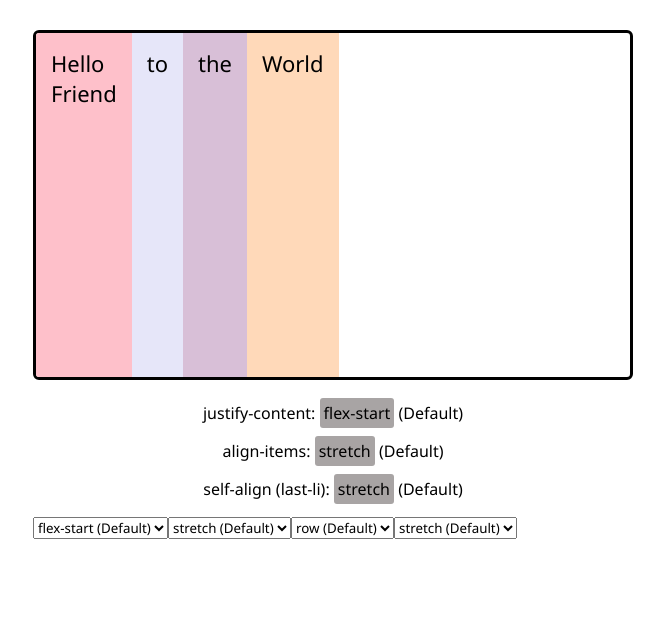
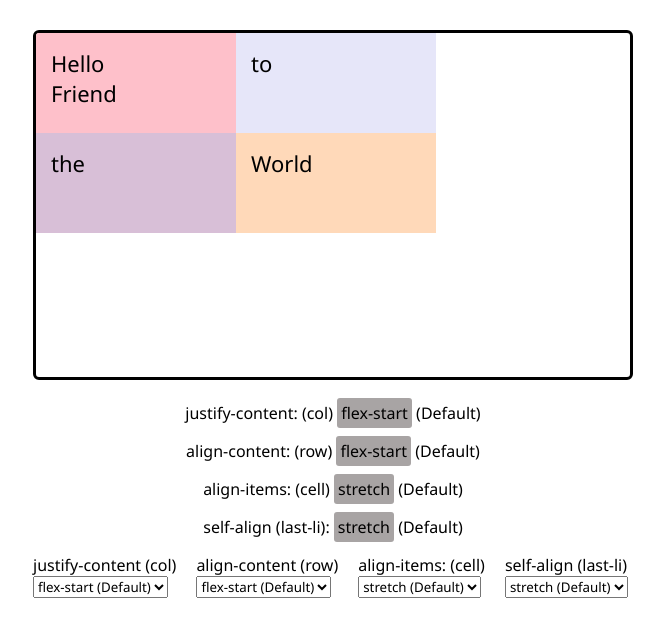
Before and after one commit to faseehahmed1/CSS_GRID, a React (Vite) app: page / in a window 1280 px wide. Shown: the top 636 px of the page, without its empty margins (307-971 px from the left). Built offline with nearby package versions, Linux system fonts and the light colour scheme.

Commit message:
grid game

```diff
--- a/index.html
+++ b/index.html
@@ -4,7 +4,7 @@
     <meta charset="UTF-8" />
     <link rel="icon" type="image/svg+xml" href="/vite.svg" />
     <meta name="viewport" content="width=device-width, initial-scale=1.0" />
-    <title>Flexbox | CSS</title>
+    <title>GRID | CSS</title>
   </head>
   <body>
     <div id="root"></div>
--- a/src/App.css
+++ b/src/App.css
@@ -19,7 +19,9 @@ p{
 }
 
 .wrapper{
-  display: flex;
+  display: grid;
+  grid-template-columns: 200px 200px;
+  grid-template-rows: 100px 100px;
   width: 600px;
   border: solid black;
   font-size: 22px;
@@ -51,3 +53,14 @@ code{
   padding: 4px;
   border-radius: 3px;
 }
+
+label{
+  display: flex;
+  flex-direction: column;
+  align-items: flex-start;
+}
+
+.dropdowns{
+  display: flex;
+  gap: 20px;
+}
--- a/src/App.jsx
+++ b/src/App.jsx
@@ -4,8 +4,9 @@ import { useState } from "react";
 function App() {
   const [currentJustifyOption, setCurrentJustifyOption] =
     useState("flex-start");
+  const [currentAlignContentOption, setCurrentAlignContentOption] =
+    useState("flex-start");
   const [currentAlignOption, setCurrentAlignOption] = useState("stretch");
-  const [currentAxisOption, setCurrentAxisOption] = useState("row");
   const [currentSelfAlignOption, setCurrentSelfAlignOption] =
     useState("stretch");
 
@@ -15,8 +16,8 @@ function App() {
         className="wrapper"
         style={{
           justifyContent: currentJustifyOption,
+          alignContent: currentAlignContentOption,
           alignItems: currentAlignOption,
-          flexDirection: currentAxisOption,
         }}
       >
         <li>
@@ -27,11 +28,15 @@ function App() {
         <li style={{ alignSelf: currentSelfAlignOption }}>World</li>
       </ul>
       <p>
-        justify-content: <code>{currentJustifyOption}</code>{" "}
+        justify-content: (col) <code>{currentJustifyOption}</code>{" "}
         {currentJustifyOption === "flex-start" && "(Default)"}
       </p>
       <p>
-        align-items: <code>{currentAlignOption}</code>{" "}
+        align-content: (row) <code>{currentAlignContentOption}</code>{" "}
+        {currentAlignContentOption === "flex-start" && "(Default)"}
+      </p>
+      <p>
+        align-items: (cell) <code>{currentAlignOption}</code>{" "}
         {currentAlignOption === "stretch" && "(Default)"}
       </p>
       <p>
@@ -39,9 +44,13 @@ function App() {
         {currentSelfAlignOption === "stretch" && "(Default)"}
       </p>
 
+      <div className="dropdowns">
+        <label htmlFor="currentJustifyOption">
+          justify-content (col)
           <select
             value={currentJustifyOption}
             onChange={(e) => setCurrentJustifyOption(e.target.value)}
+            id="currentJustifyOption"
           >
             <option value="flex-start">flex-start (Default)</option>
             <option value="flex-end">flex-end</option>
@@ -50,7 +59,26 @@ function App() {
             <option value="space-around">space-around</option>
             <option value="space-evenly">space-evenly</option>
           </select>
+        </label>
 
+        <label htmlFor="currentAlignContentOption">
+          align-content (row)
+          <select
+            value={currentAlignContentOption}
+            onChange={(e) => setCurrentAlignContentOption(e.target.value)}
+            id="currentAlignContentOption"
+          >
+            <option value="flex-start">flex-start (Default)</option>
+            <option value="flex-end">flex-end</option>
+            <option value="center">center</option>
+            <option value="space-between">space-between</option>
+            <option value="space-around">space-around</option>
+            <option value="space-evenly">space-evenly</option>
+          </select>
+        </label>
+
+        <label htmlFor="align-items">
+          align-items: (cell)
           <select onChange={(e) => setCurrentAlignOption(e.target.value)}>
             <option value="stretch">stretch (Default)</option>
             <option value="flex-start">flex-start</option>
@@ -58,12 +86,10 @@ function App() {
             <option value="center">center</option>
             <option value="baseline">baseline</option>
           </select>
+        </label>
 
-      <select onChange={(e) => setCurrentAxisOption(e.target.value)}>
-        <option value="row">row (Default)</option>
-        <option value="column">column</option>
-      </select>
-
+        <label htmlFor="setCurrentSelfAlignOption">
+          self-align (last-li)
           <select onChange={(e) => setCurrentSelfAlignOption(e.target.value)}>
             <option value="stretch">stretch (Default)</option>
             <option value="flex-start">flex-start</option>
@@ -71,6 +97,8 @@ function App() {
             <option value="center">center</option>
             <option value="baseline">baseline</option>
           </select>
+        </label>
+      </div>
     </>
   );
 }
--- a/vite.config.js
+++ b/vite.config.js
@@ -3,6 +3,6 @@ import react from '@vitejs/plugin-react-swc'
 
 // https://vitejs.dev/config/
 export default defineConfig({
-  base: "/CSS_FlexBox",
+  base: "/CSS_GRID",
   plugins: [react()],
 })
```
Lines whose indentation alone changed are shown as unchanged.
